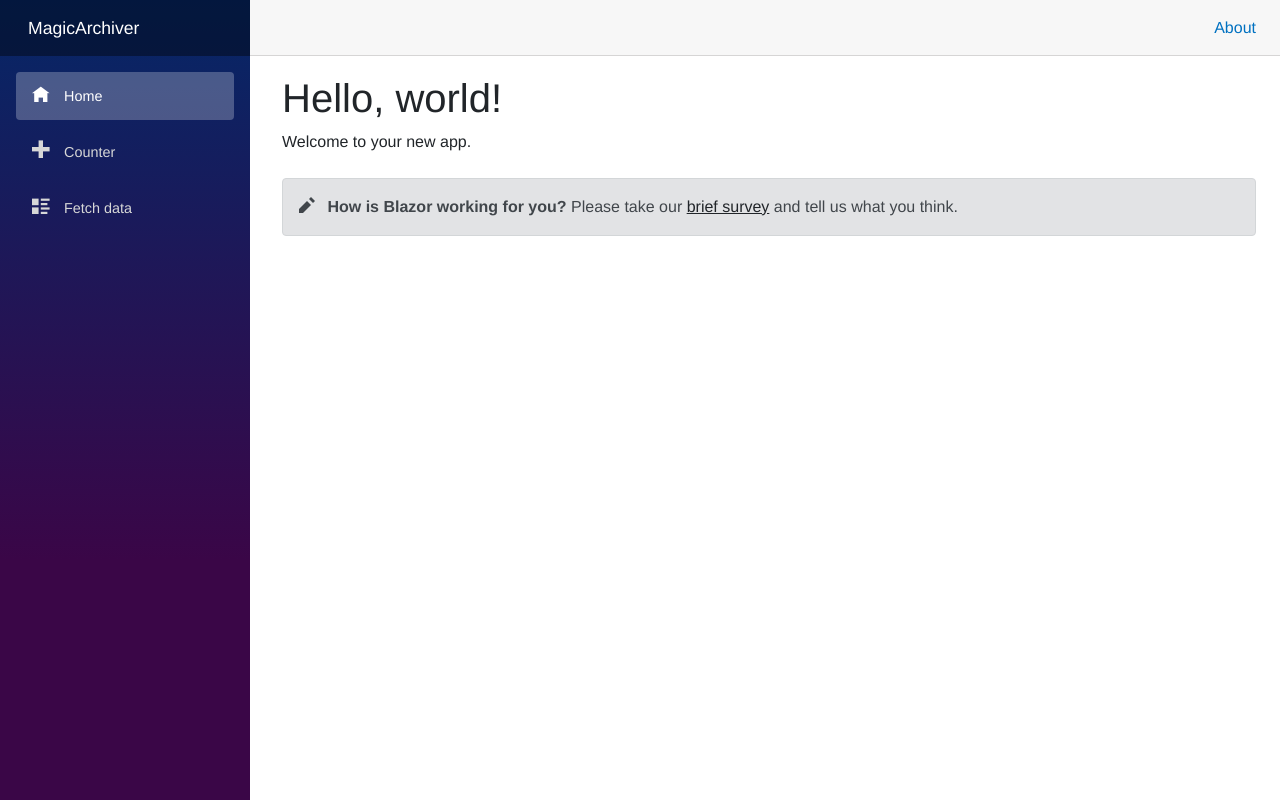
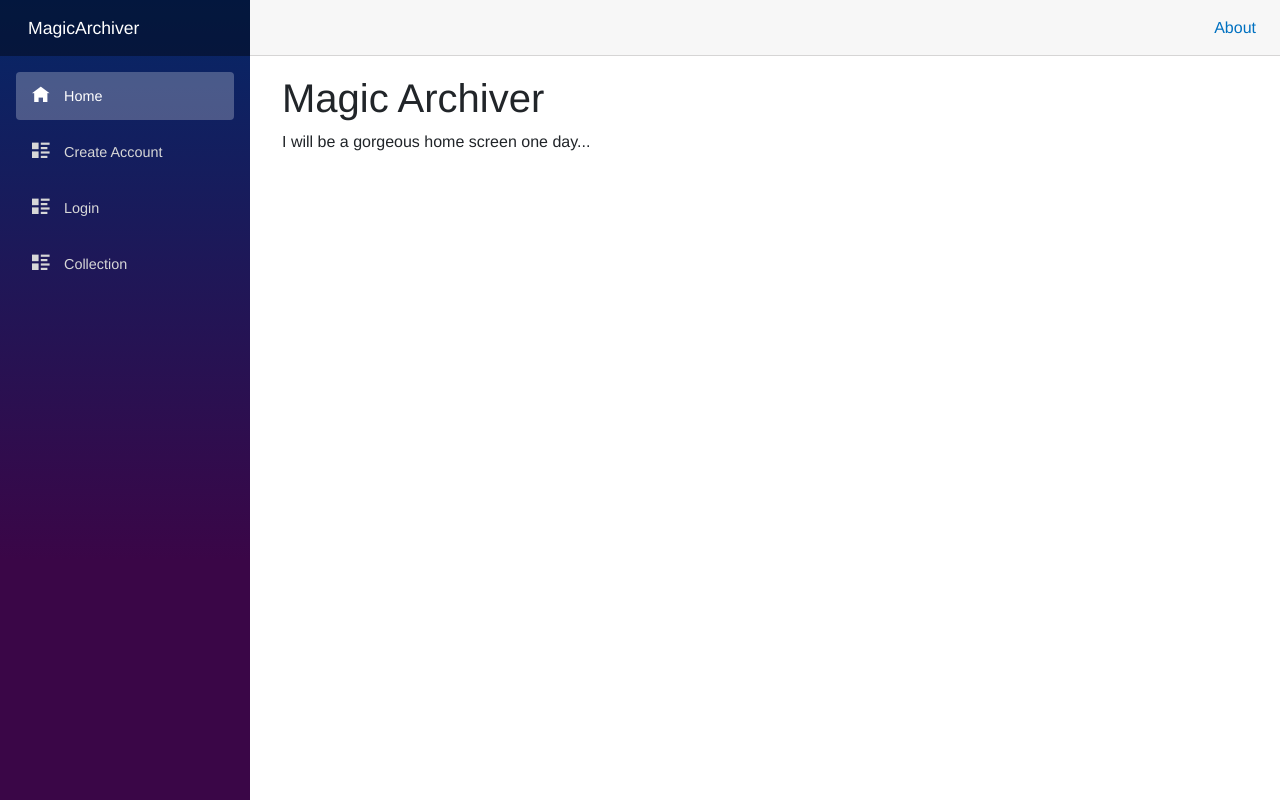
Before and after one commit to StevieEldridge/MagicArchiver, an ASP.NET Core app: page / in a window 1280 px wide. Run offline with ASP.NET Core 8, Linux system fonts and the light colour scheme; style sheets or scripts are compiled from the project's sources.

Commit message:
Removed template pages

```diff
--- a/Pages/Index.razor
+++ b/Pages/Index.razor
@@ -2,8 +2,6 @@
 
 <PageTitle>Index</PageTitle>
 
-<h1>Hello, world!</h1>
+<h1>Magic Archiver</h1>
 
-Welcome to your new app.
-
-<SurveyPrompt Title="How is Blazor working for you?" />
+I will be a gorgeous home screen one day...
--- a/Shared/NavMenu.razor
+++ b/Shared/NavMenu.razor
@@ -15,13 +15,18 @@
             </NavLink>
         </div>
         <div class="nav-item px-3">
-            <NavLink class="nav-link" href="counter">
-                <span class="oi oi-plus" aria-hidden="true"></span> Counter
+            <NavLink class="nav-link" href="createaccount">
+                <span class="oi oi-list-rich" aria-hidden="true"></span> Create Account
             </NavLink>
         </div>
         <div class="nav-item px-3">
-            <NavLink class="nav-link" href="fetchdata">
-                <span class="oi oi-list-rich" aria-hidden="true"></span> Fetch data
+            <NavLink class="nav-link" href="login">
+                <span class="oi oi-list-rich" aria-hidden="true"></span> Login
+            </NavLink>
+        </div>
+        <div class="nav-item px-3">
+            <NavLink class="nav-link" href="collection">
+                <span class="oi oi-list-rich" aria-hidden="true"></span> Collection
             </NavLink>
         </div>
     </nav>
--- a/Shared/SurveyPrompt.razor
+++ /dev/null
@@ -1,16 +0,0 @@
-<div class="alert alert-secondary mt-4">
-    <span class="oi oi-pencil me-2" aria-hidden="true"></span>
-    <strong>@Title</strong>
-
-    <span class="text-nowrap">
-        Please take our
-        <a target="_blank" class="font-weight-bold link-dark" href="https://go.microsoft.com/fwlink/?linkid=2186157">brief survey</a>
-    </span>
-    and tell us what you think.
-</div>
-
-@code {
-    // Demonstrates how a parent component can supply parameters
-    [Parameter]
-    public string? Title { get; set; }
-}
```
Also changed, not shown: Pages/Counter.razor (deleted, +0 -18 lines), Pages/FetchData.razor (deleted, +0 -57 lines).
